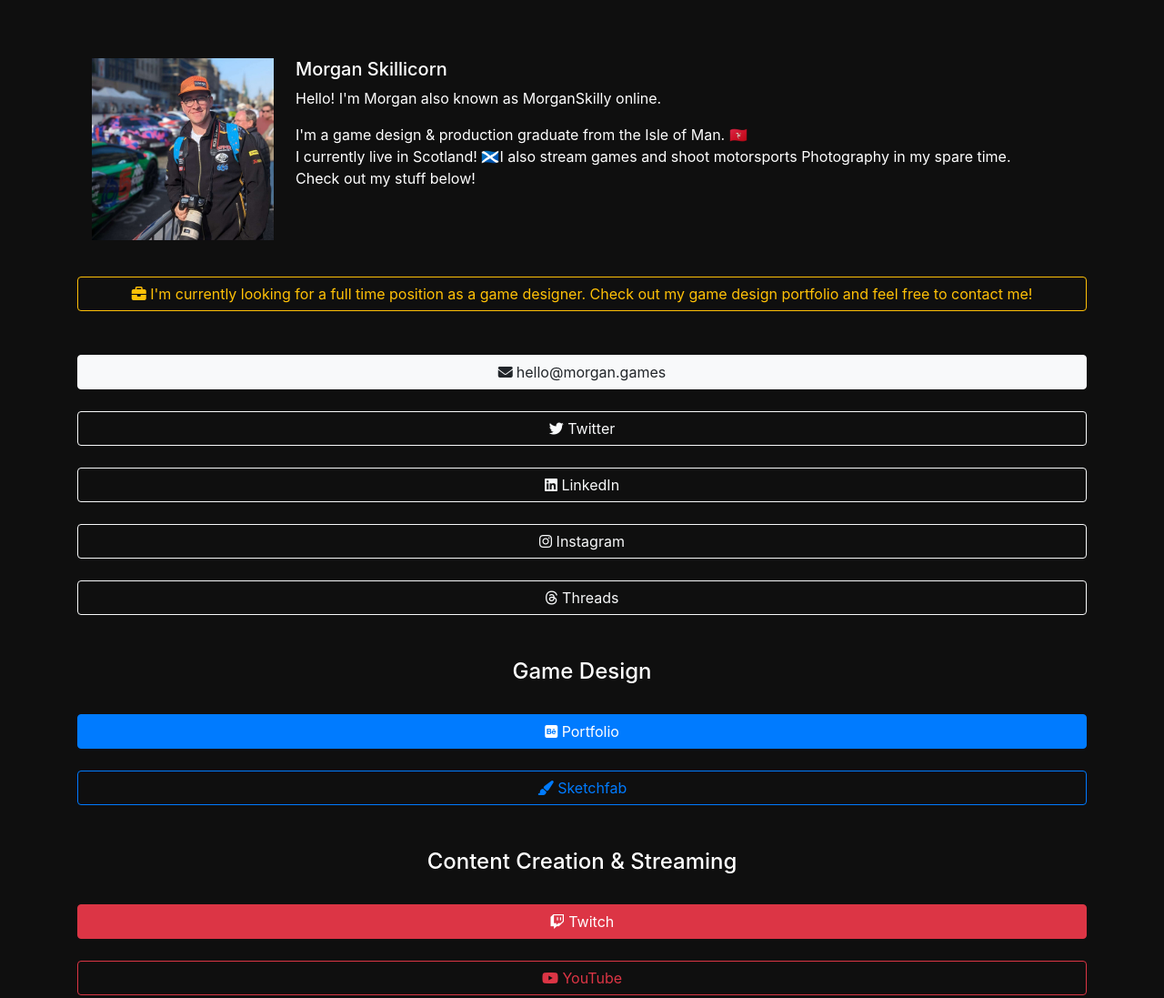
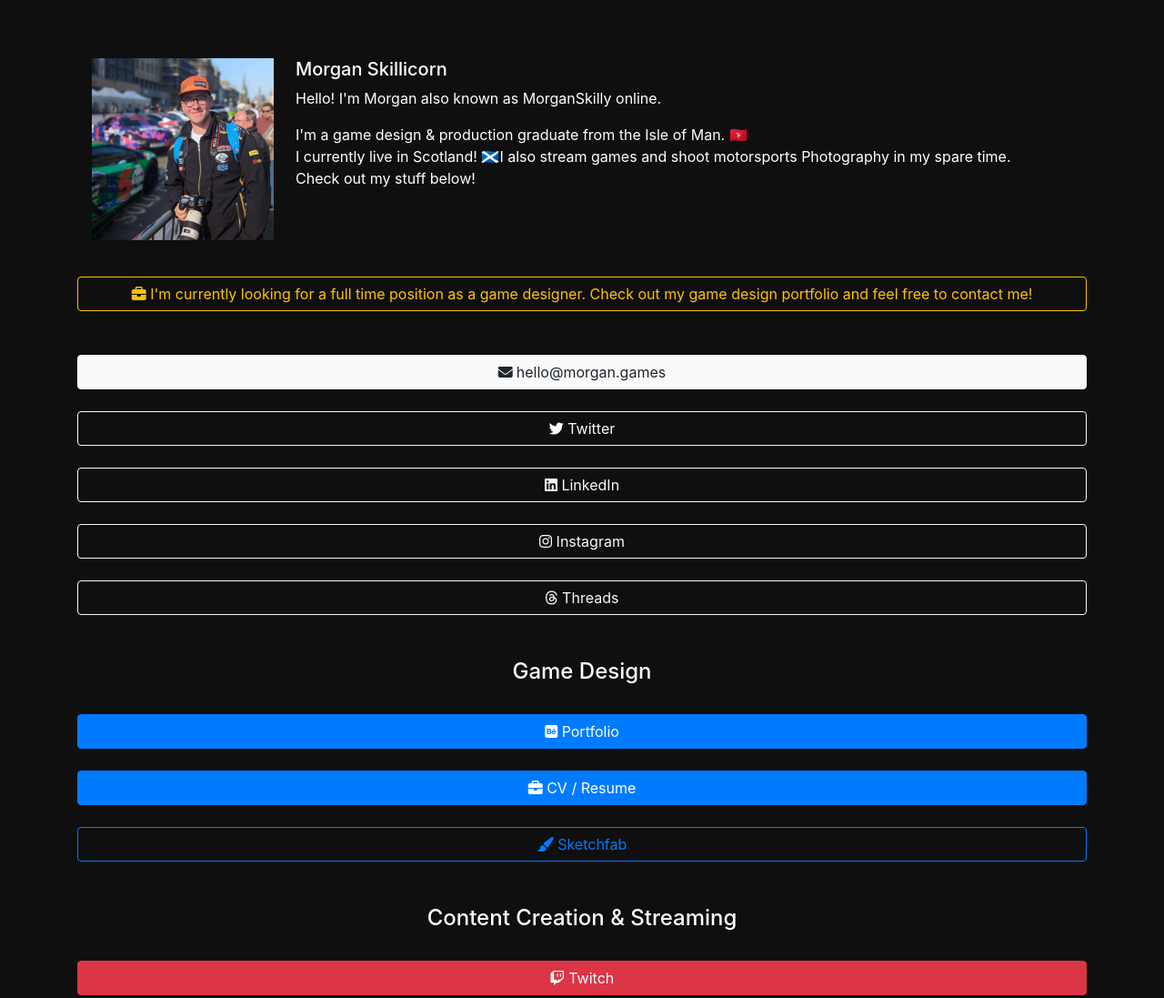
Before and after one commit to MorganSkilly/MorganSkilly.github.io, a plain HTML site: page index.html in a window 1280 px wide. Shown: the top 1097 px of the page at 91% size. Drawn offline with nearby package versions, Linux system fonts and the light colour scheme.

Commit message:
Update index.html

```diff
--- a/index.html
+++ b/index.html
@@ -45,6 +45,8 @@
         <br>
         <a href="https://portfolio.morgan.games/" class="btn btn-primary btn-block" role="button" target="_blank"><i class="fa-brands fa-square-behance"></i>&nbsp;Portfolio</a>
         <br>
+        <a href="https://cv.morgan.games/" class="btn btn-primary btn-block" role="button" target="_blank"><i class="fa-solid fa-briefcase"></i>&nbsp;CV / Resume</a>
+        <br>
         <a href="https://sketchfab.com/CaptainMorgan" class="btn btn-outline-primary btn-block" role="button" target="_blank"><i class="fa-solid fa-paintbrush"></i>&nbsp;Sketchfab</a>
         <br><br>
         <h4>Content Creation & Streaming</h4>
```
